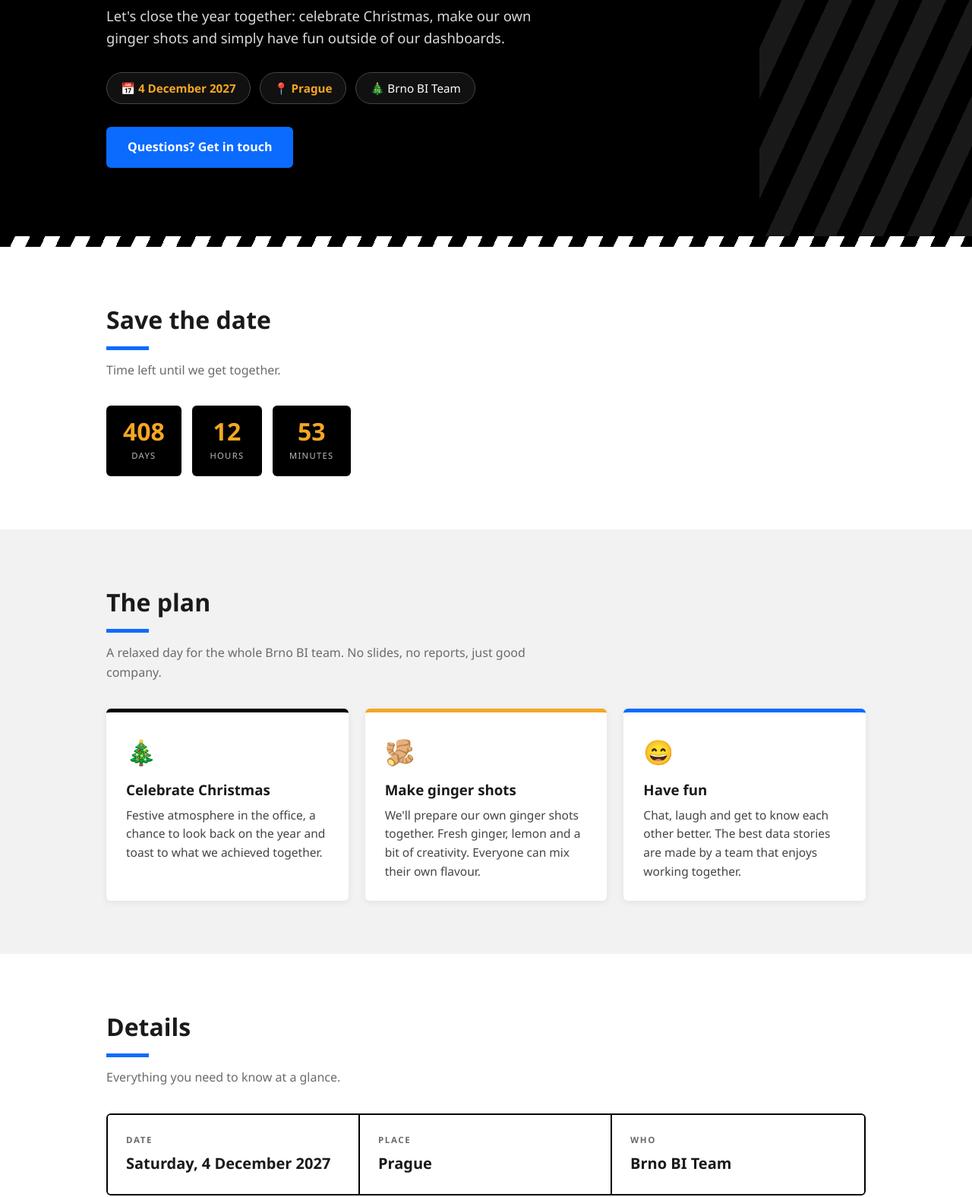
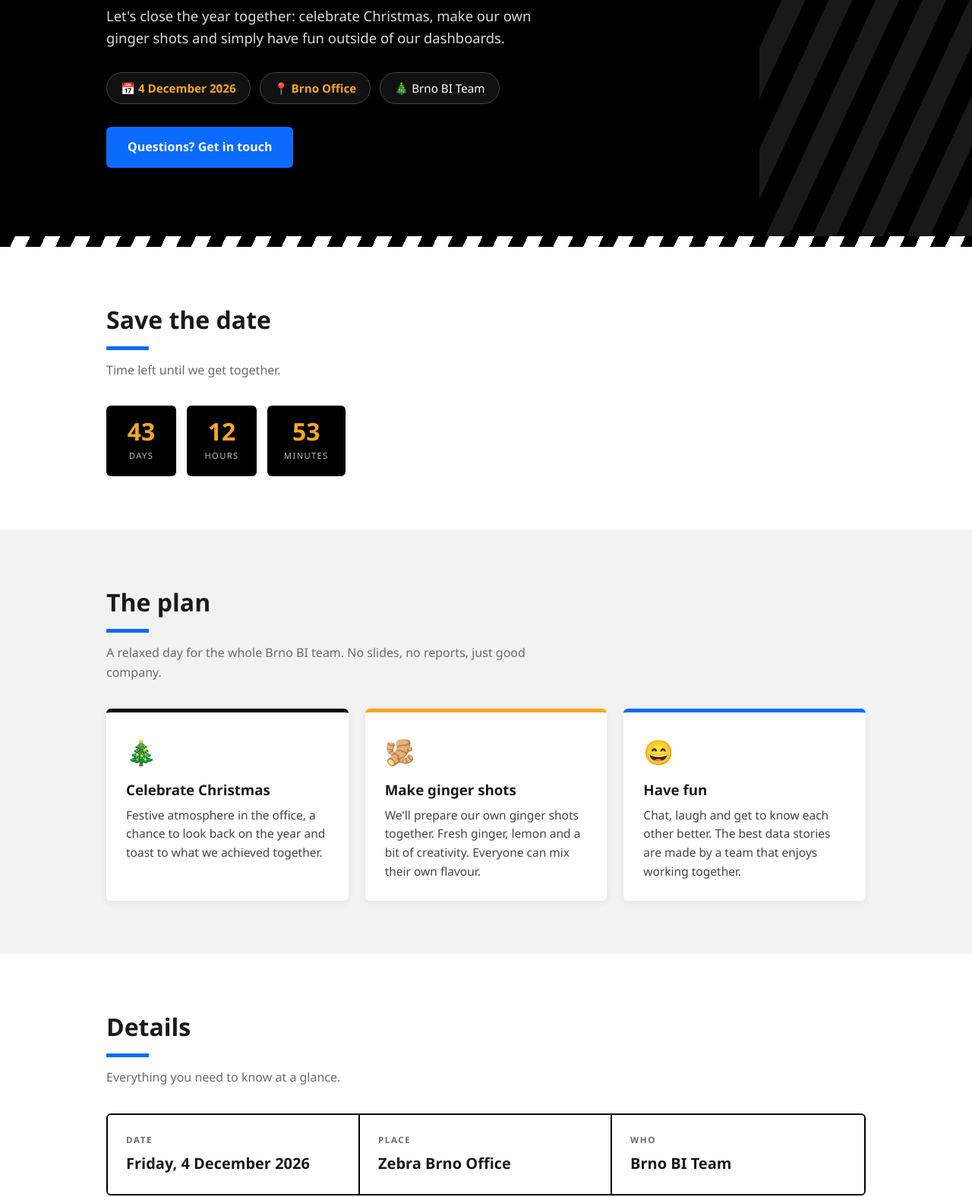
Before and after one commit to xchani1/PythonTraining102026, a plain HTML site: page index.html in a window 1280 px wide. Shown: the part 408-1984 px from the top of the page at 76% size. Drawn offline with Linux system fonts and the light colour scheme.

Commit message:
Restore first version of the landing page (Brno Office, 4 Dec 2026)
Co-Authored-By: Claude Sonnet 5.5 <noreply@anthropic.com>

```diff
--- a/index.html
+++ b/index.html
@@ -4,7 +4,7 @@
 <meta charset="utf-8">
 <meta name="viewport" content="width=device-width, initial-scale=1">
 <title>Brno BI Christmas Teambuilding</title>
-<meta name="description" content="You are invited: Christmas teambuilding of the Brno BI team on 4 December 2027 in Prague. Let's make ginger shots together!">
+<meta name="description" content="You are invited: Christmas teambuilding of the Brno BI team on 4 December 2026 in the Brno office. Let's make ginger shots together!">
 <style>
   :root {
     --black: #000000;
@@ -130,8 +130,8 @@
       <h1>Christmas teambuilding with a <em>ginger</em> kick</h1>
       <p class="lead">Let's close the year together: celebrate Christmas, make our own ginger shots and simply have fun outside of our dashboards.</p>
       <div class="chips">
-        <div class="chip">📅 <b>4 December 2027</b></div>
-        <div class="chip">📍 <b>Prague</b></div>
+        <div class="chip">📅 <b>4 December 2026</b></div>
+        <div class="chip">📍 <b>Brno Office</b></div>
         <div class="chip">🎄 Brno BI Team</div>
       </div>
       <a class="btn" href="#contact">Questions? Get in touch</a>
@@ -180,8 +180,8 @@
       <h2>Details</h2>
       <p class="sub">Everything you need to know at a glance.</p>
       <div class="details">
-        <div><span>Date</span><strong>Saturday, 4 December 2027</strong></div>
-        <div><span>Place</span><strong>Prague</strong></div>
+        <div><span>Date</span><strong>Friday, 4 December 2026</strong></div>
+        <div><span>Place</span><strong>Zebra Brno Office</strong></div>
         <div><span>Who</span><strong>Brno BI Team</strong></div>
       </div>
     </div>
@@ -198,12 +198,12 @@
 
 <div class="stripes" aria-hidden="true"></div>
 <footer>
-  <div class="wrap">Brno BI Team · Christmas Teambuilding 2027</div>
+  <div class="wrap">Brno BI Team · Christmas Teambuilding 2026</div>
 </footer>
 
 <script>
   (function () {
-    var target = new Date(2027, 11, 4, 0, 0, 0).getTime(); // 4 Dec 2027
+    var target = new Date(2026, 11, 4, 0, 0, 0).getTime(); // 4 Dec 2026
     var d = document.getElementById('d'), h = document.getElementById('h'), m = document.getElementById('m');
     function tick() {
       var diff = target - Date.now();
```
